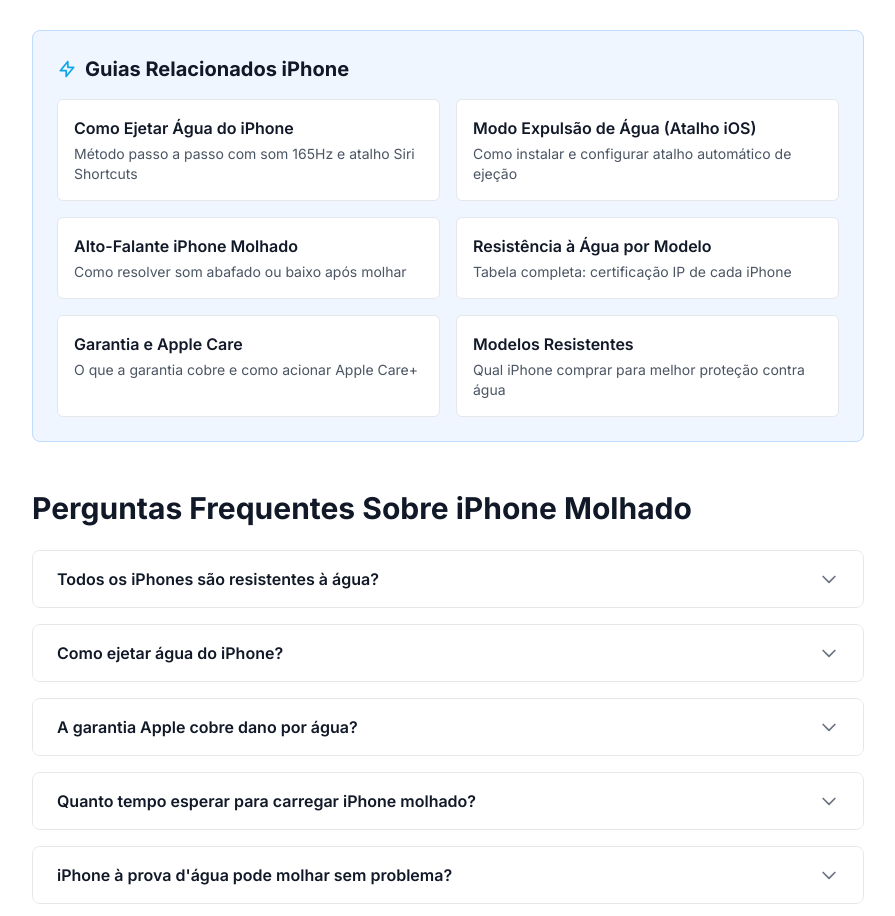
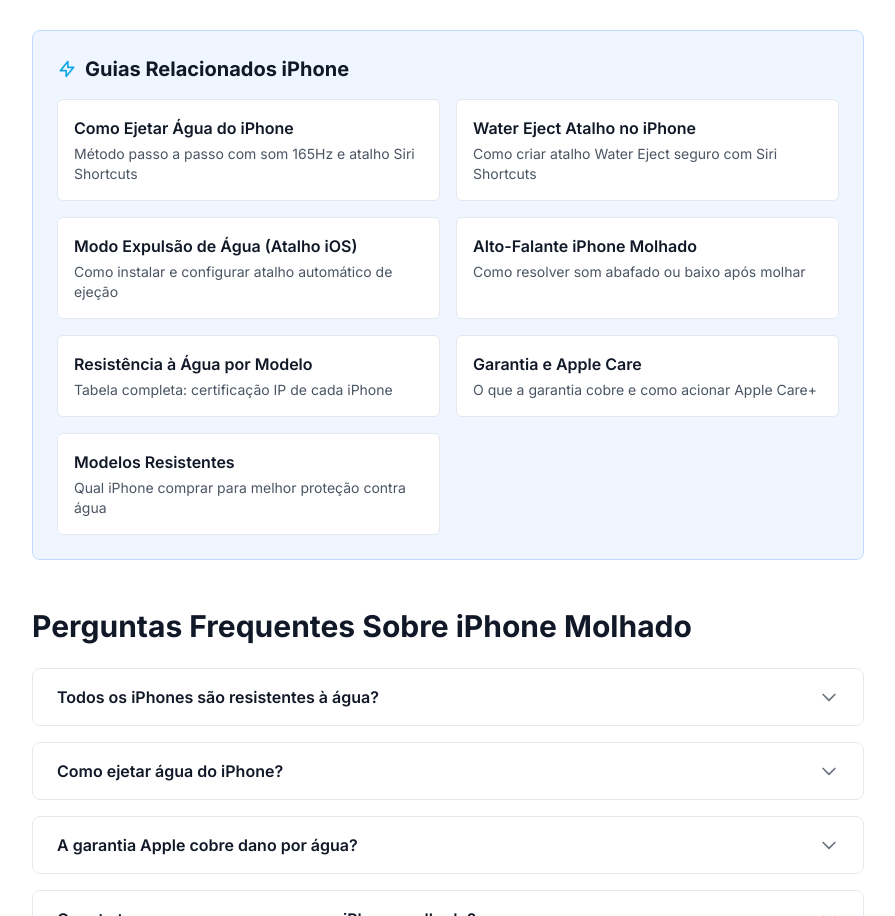
Before and after one commit to Diegoormond/ejetaragua-seo, a Next.js app: page /guias/iphone in a window 1280 px wide. Shown: the part 4104-5020 px from the top of the page, without its empty margins (192-1087 px from the left). Built offline with nearby package versions, Linux system fonts and the light colour scheme.

Commit message:
Update page.tsx

```diff
--- a/app/guias/iphone/page.tsx
+++ b/app/guias/iphone/page.tsx
@@ -73,6 +73,11 @@ const relatedLinks = [
     title: 'Como Ejetar Água do iPhone',
     url: '/guias/iphone/ejetar-agua',
     description: 'Método passo a passo com som 165Hz e atalho Siri Shortcuts',
+  },
+  {
+    title: 'Water Eject Atalho no iPhone',
+    url: '/guias/iphone/water-eject-atalho',
+    description: 'Como criar atalho Water Eject seguro com Siri Shortcuts',
   },
   {
     title: 'Modo Expulsão de Água (Atalho iOS)',
```
